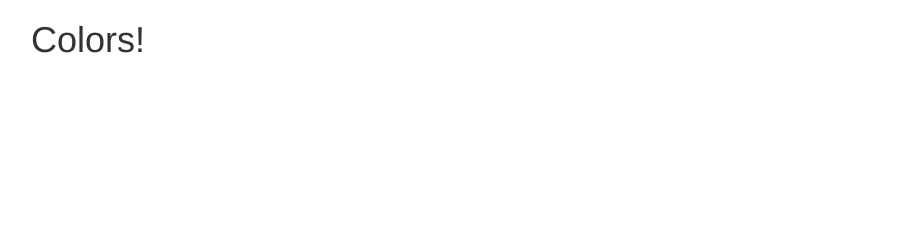
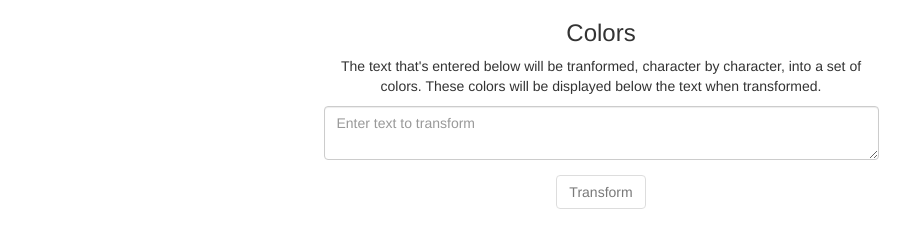
Before and after one commit to dylants/colors, a website: page views/colors.html in a window 1280 px wide. Shown: the whole page, without its empty margins (39-949 px from the left). Drawn offline with nearby package versions, Linux system fonts and the light colour scheme; some packages are replaced by stand-ins of ours.

Commit message:
Accept text input to transform
Update the colors page to include a form which accepts text to
transform.  Include some basic styling and validation on the client
side.  Document the code a bit more.

```diff
--- /dev/null
+++ b/public/css/style.css
@@ -0,0 +1,10 @@
+h1 {
+    font-size: 24px;
+    text-align: center;
+}
+p {
+    text-align: center;
+}
+.button-row {
+    text-align: center;
+}
--- a/public/js/controllers/colors-ctrl.js
+++ b/public/js/controllers/colors-ctrl.js
@@ -2,6 +2,11 @@
 
 angular.module("colorsApp").controller("ColorsCtrl", ["$scope",
     function($scope) {
-        $scope.heading = "Colors!";
+        $scope.transform = function($event) {
+            // unfocus the button after it was clicked
+            $event.currentTarget.blur();
+
+            console.log($scope.textToTransform);
+        };
     }
 ]);
--- a/public/partials/colors.html
+++ b/public/partials/colors.html
@@ -1 +1,20 @@
-<h1 ng-bind-template="{{heading}}"></h1>
+<h1>Colors</h1>
+
+<div class="row">
+    <p class="col-md-6 col-md-offset-3">The text that's entered below will be tranformed, character by character, into a set of colors.  These colors will be displayed below the text when transformed.</p>
+    <form name="transformForm" role="form" class="col-md-6 col-md-offset-3">
+        <!-- The 'has-error' and 'has-success' allows us to visually inform -->
+        <!-- the user when the form has errors vs. it's correctly filled out -->
+        <div class="form-group" ng-class="{'has-error': transformForm.textToTransform.$dirty && transformForm.textToTransform.$invalid, 'has-success': transformForm.textToTransform.$dirty && !transformForm.textToTransform.$invalid}">
+            <!-- This textarea is linked via the ng-model attribute to the -->
+            <!-- object "textToTransform" which we can access in the controller -->
+            <textarea name="textToTransform" class="form-control" rows="2" placeholder="Enter text to transform" required="true" ng-model="textToTransform"></textarea>
+        </div>
+        <div class="button-row">
+            <!-- By adding "ng-click" we've specified a function which should -->
+            <!-- be called when this button is clicked (passing the click event). -->
+            <!-- We're also disabling the button if the form is invalid -->
+            <button type="submit" class="btn btn-default" ng-click="transform($event)" ng-disabled="transformForm.$invalid">Transform</button>
+        </div>
+    </form>
+</div>
--- a/views/colors.html
+++ b/views/colors.html
@@ -6,18 +6,22 @@
     <meta name="viewport" content="width=device-width, initial-scale=1">
     <title>Colors</title>
     <link href="//netdna.bootstrapcdn.com/bootstrap/3.2.0/css/bootstrap.min.css" rel="stylesheet" type="text/css">
+    <link href="/public/css/style.css" rel="stylesheet" type="text/css">
 </head>
 
+<!-- The Angular "colorsApp" module will control this element -->
 <body ng-app="colorsApp">
     <header></header>
 
-    <section id="main" class="container" ng-view>
-    </section>
+    <!-- Angular controller will have control over this element (because of ng-view) -->
+    <section id="main" class="container" ng-view></section>
 
     <footer></footer>
 
+    <!-- Load up Angular -->
     <script src="/public/bower_components/angular/angular.js"></script>
     <script src="/public/bower_components/angular-route/angular-route.js"></script>
+    <!-- Load up our scripts -->
     <script src="/public/js/app.js"></script>
     <script src="/public/js/services/letters-to-colors-service.js"></script>
     <script src="/public/js/controllers/colors-ctrl.js"></script>
```
